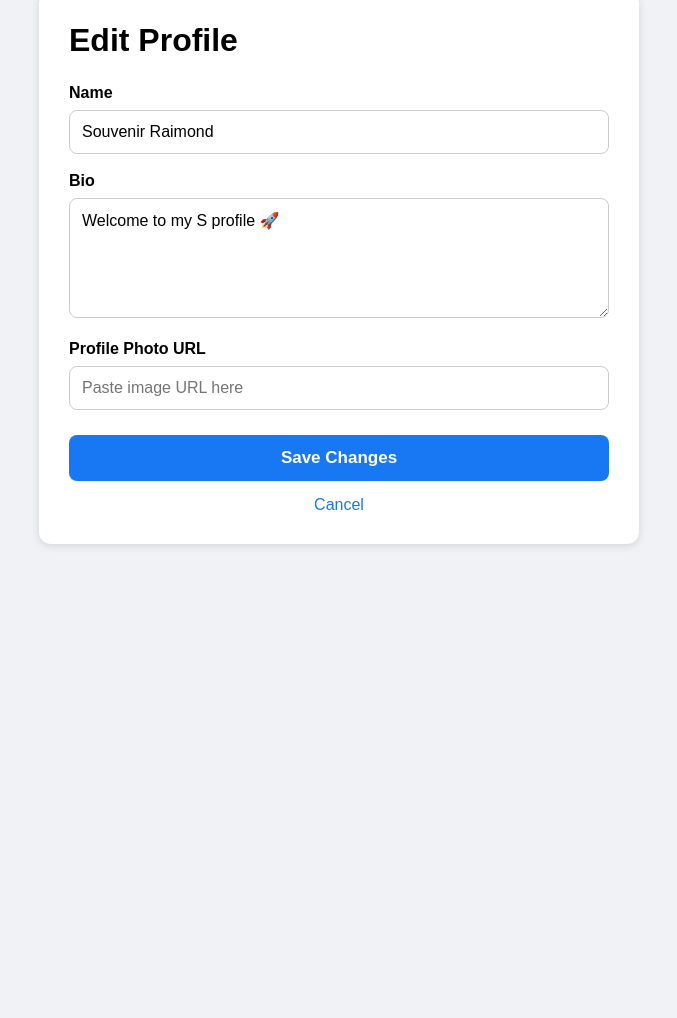
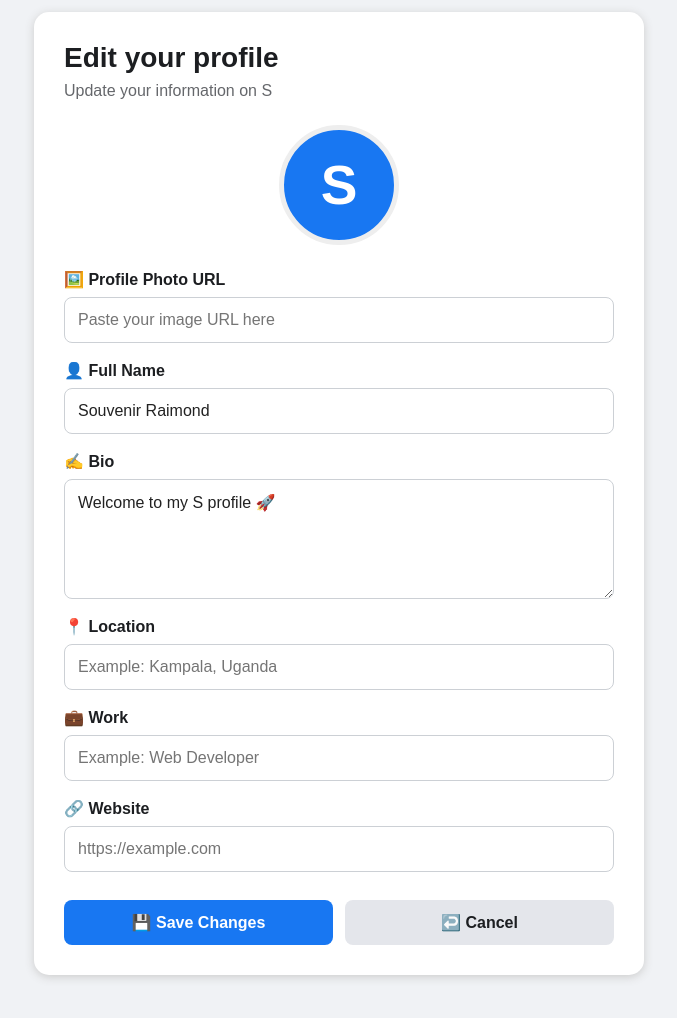
Before and after one commit to souvenirraimond13-creator/SOUVENIR-, a plain HTML site: page edit-profile.html in a window 1280 px wide. Shown: the part 98-1116 px from the top of the page, without its empty margins (301-978 px from the left). Before the commit the page ends 800 px from the top, so only its background shows below. Drawn offline with Linux system fonts and the light colour scheme.

Commit message:
Improve edit profile page

```diff
--- a/edit-profile.html
+++ b/edit-profile.html
@@ -3,6 +3,7 @@
 <head>
   <meta charset="UTF-8">
   <meta name="viewport" content="width=device-width, initial-scale=1.0">
+
   <title>Edit Profile - S</title>
 
   <style>
@@ -15,6 +16,7 @@
 
     body {
       background: #f0f2f5;
+      color: #1c1e21;
     }
 
     header {
@@ -24,7 +26,7 @@
       align-items: center;
       padding: 0 25px;
       gap: 20px;
-      box-shadow: 0 1px 4px rgba(0,0,0,0.15);
+      box-shadow: 0 1px 5px #ccc;
     }
 
     .logo {
@@ -47,16 +49,48 @@
     }
 
     .container {
-      max-width: 600px;
+      max-width: 650px;
       margin: 30px auto;
+      padding: 20px;
+    }
+
+    .card {
       background: white;
       padding: 30px;
-      border-radius: 12px;
-      box-shadow: 0 2px 8px rgba(0,0,0,0.12);
+      border-radius: 15px;
+      box-shadow: 0 2px 10px #ccc;
     }
 
     h1 {
+      margin-bottom: 8px;
+      font-size: 28px;
+    }
+
+    .subtitle {
+      color: #65676b;
       margin-bottom: 25px;
+    }
+
+    .photo-preview {
+      width: 120px;
+      height: 120px;
+      border-radius: 50%;
+      background: #1877f2;
+      color: white;
+      display: flex;
+      align-items: center;
+      justify-content: center;
+      font-size: 55px;
+      font-weight: bold;
+      margin: 0 auto 25px;
+      overflow: hidden;
+      border: 5px solid #eee;
+    }
+
+    .photo-preview img {
+      width: 100%;
+      height: 100%;
+      object-fit: cover;
     }
 
     label {
@@ -68,11 +102,20 @@
 
     input,
     textarea {
+      display: block;
       width: 100%;
-      padding: 12px;
-      border: 1px solid #ccc;
+      padding: 13px;
+      border: 1px solid #ccd0d5;
       border-radius: 8px;
       font-size: 16px;
+      background: white;
+      color: #222;
+      outline: none;
+    }
+
+    input:focus,
+    textarea:focus {
+      border-color: #1877f2;
     }
 
     textarea {
@@ -80,25 +123,56 @@
       resize: vertical;
     }
 
+    .buttons {
+      display: flex;
+      gap: 12px;
+      margin-top: 28px;
+    }
+
     .save {
-      margin-top: 25px;
-      width: 100%;
+      flex: 1;
       padding: 13px;
       background: #1877f2;
       color: white;
       border: none;
       border-radius: 8px;
-      font-size: 17px;
+      font-size: 16px;
       font-weight: bold;
       cursor: pointer;
     }
 
+    .save:hover {
+      background: #166fe5;
+    }
+
     .cancel {
-      display: block;
+      flex: 1;
+      padding: 13px;
+      background: #e4e6eb;
+      color: #1c1e21;
+      border-radius: 8px;
       text-align: center;
-      margin-top: 15px;
-      color: #1877f2;
       text-decoration: none;
+      font-weight: bold;
+    }
+
+    .cancel:hover {
+      background: #d8dadf;
+    }
+
+    @media (max-width: 600px) {
+      .container {
+        margin: 15px auto;
+        padding: 10px;
+      }
+
+      .card {
+        padding: 20px;
+      }
+
+      .buttons {
+        flex-direction: column;
+      }
     }
   </style>
 </head>
@@ -107,52 +181,203 @@
 
   <header>
     <div class="logo">S</div>
-    <a class="back" href="profile.html">← Back to Profile</a>
+
+    <a class="back" href="profile.html">
+      ← Back to Profile
+    </a>
   </header>
+
 
   <div class="container">
 
-    <h1>Edit Profile</h1>
+    <div class="card">
 
-    <label for="name">Name</label>
+      <h1>Edit your profile</h1>
+
+      <p class="subtitle">
+        Update your information on S
+      </p>
+
+
+      <div class="photo-preview" id="photoPreview">
+        S
+      </div>
+
+
+      <label for="photo">
+        🖼️ Profile Photo URL
+      </label>
+
+      <input
+        type="text"
+        id="photo"
+        placeholder="Paste your image URL here"
+        oninput="previewPhoto()"
+      >
+
+
+      <label for="name">
+        👤 Full Name
+      </label>
+
       <input
         type="text"
         id="name"
         value="Souvenir Raimond"
+        placeholder="Enter your full name"
       >
 
-    <label for="bio">Bio</label>
-    <textarea id="bio">Welcome to my S profile 🚀</textarea>
 
-    <label for="photo">Profile Photo URL</label>
+      <label for="bio">
+        ✍️ Bio
+      </label>
+
+      <textarea
+        id="bio"
+        placeholder="Tell people about yourself"
+      >Welcome to my S profile 🚀</textarea>
+
+
+      <label for="location">
+        📍 Location
+      </label>
+
       <input
         type="text"
-      id="photo"
-      placeholder="Paste image URL here"
+        id="location"
+        placeholder="Example: Kampala, Uganda"
       >
 
-    <button class="save" onclick="saveProfile()">
-      Save Changes
+
+      <label for="work">
+        💼 Work
+      </label>
+
+      <input
+        type="text"
+        id="work"
+        placeholder="Example: Web Developer"
+      >
+
+
+      <label for="website">
+        🔗 Website
+      </label>
+
+      <input
+        type="text"
+        id="website"
+        placeholder="https://example.com"
+      >
+
+
+      <div class="buttons">
+
+        <button
+          class="save"
+          onclick="saveProfile()"
+        >
+          💾 Save Changes
         </button>
 
-    <a class="cancel" href="profile.html">
-      Cancel
+        <a
+          class="cancel"
+          href="profile.html"
+        >
+          ↩️ Cancel
         </a>
 
       </div>
 
+    </div>
+
+  </div>
+
+
   <script>
+
+    function previewPhoto() {
+
+      const photo =
+        document.getElementById("photo").value;
+
+      const preview =
+        document.getElementById("photoPreview");
+
+      if (photo.trim() !== "") {
+
+        preview.innerHTML =
+          '<img src="' +
+          photo +
+          '" onerror="this.parentElement.innerHTML=\'S\'">';
+
+      } else {
+
+        preview.innerHTML = "S";
+
+      }
+
+    }
+
+
     function saveProfile() {
-      const name = document.getElementById("name").value;
-      const bio = document.getElementById("bio").value;
 
-      localStorage.setItem("profileName", name);
-      localStorage.setItem("profileBio", bio);
+      const name =
+        document.getElementById("name").value;
 
-      alert("Profile saved successfully!");
+      const bio =
+        document.getElementById("bio").value;
 
-      window.location.href = "profile.html";
+      const location =
+        document.getElementById("location").value;
+
+      const work =
+        document.getElementById("work").value;
+
+      const website =
+        document.getElementById("website").value;
+
+      const photo =
+        document.getElementById("photo").value;
+
+
+      localStorage.setItem(
+        "profileName",
+        name
+      );
+
+      localStorage.setItem(
+        "profileBio",
+        bio
+      );
+
+      localStorage.setItem(
+        "profileLocation",
+        location
+      );
+
+      localStorage.setItem(
+        "profileWork",
+        work
+      );
+
+      localStorage.setItem(
+        "profileWebsite",
+        website
+      );
+
+      localStorage.setItem(
+        "profilePhoto",
+        photo
+      );
+
+
+      alert("Profile saved successfully! 🎉");
+
+      window.location.href =
+        "profile.html";
     }
+
   </script>
 
 </body>
```
Lines whose indentation alone changed are shown as unchanged.
